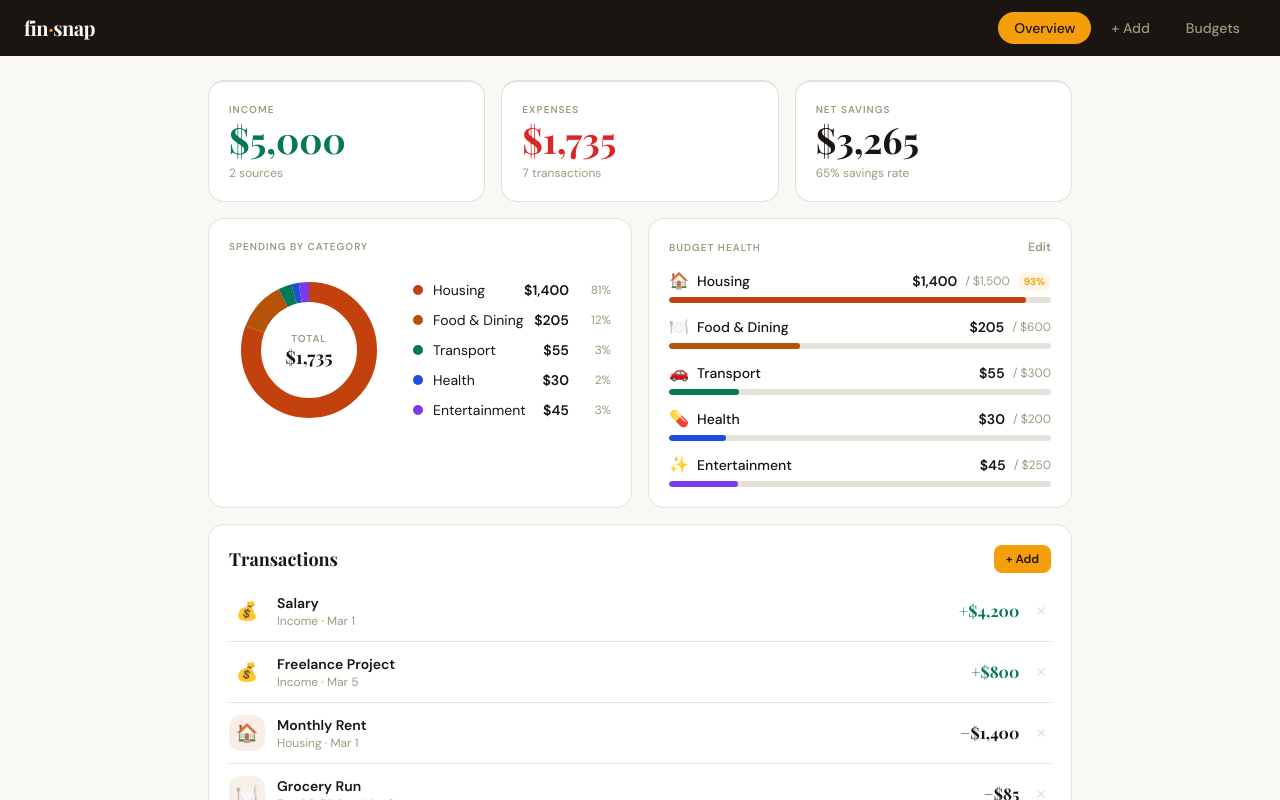
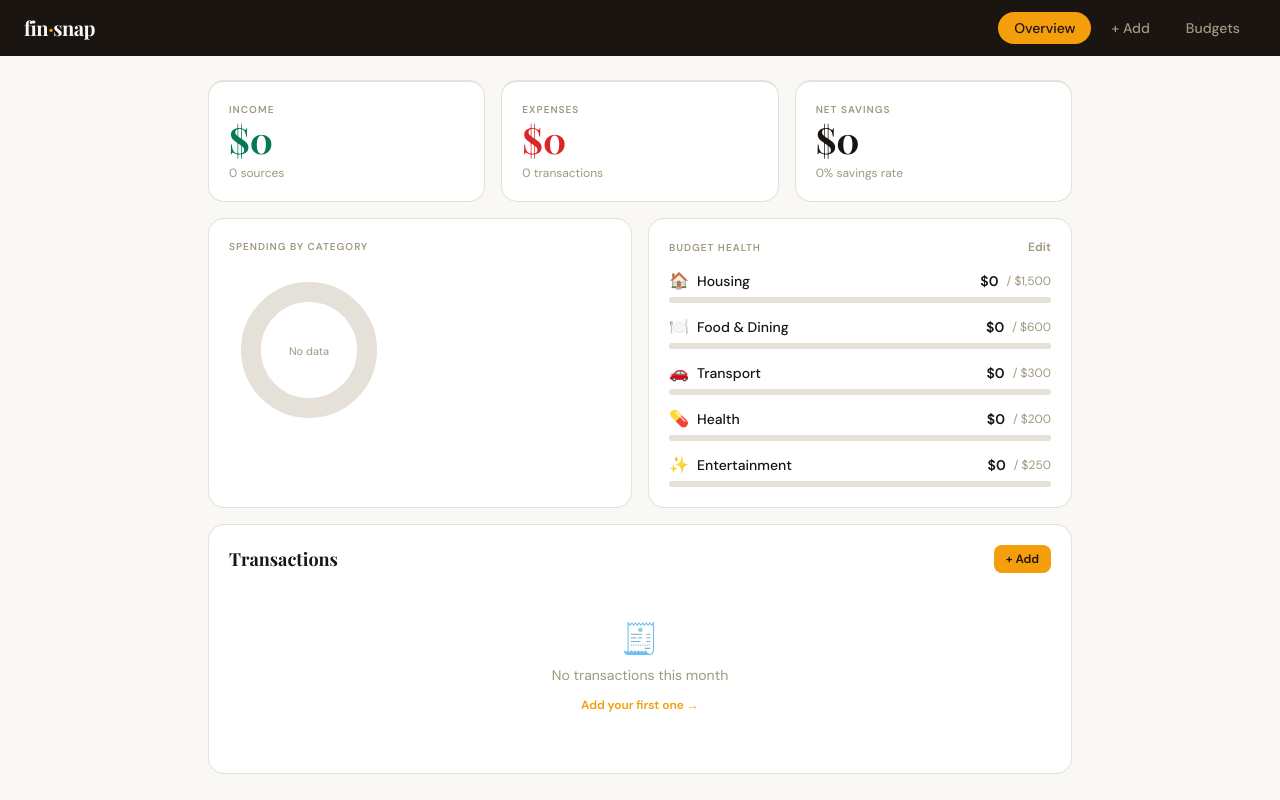
Before and after one commit to georgegoodluck/Fin-Snap, a Next.js app in the folder finsnap/: page / in a window 1280 px wide. Shown: the top 800 px of the page. Built offline with nearby package versions, Linux system fonts and the light colour scheme.

Commit message:
feat: wire useFinanceData hook, replace all mock data with real state

```diff
--- a/finsnap/app/page.tsx
+++ b/finsnap/app/page.tsx
@@ -1,6 +1,7 @@
 "use client";
 
 import { useState } from "react";
+import { useFinanceData } from "@/hooks/useFinanceData";
 import { Header } from "@/components/finance/Header";
 import { PageWrapper } from "@/components/finance/PageWrapper";
 import { StatsRow } from "@/components/finance/StatsRow";
@@ -9,102 +10,78 @@ import { BudgetHealthCard } from "@/components/finance/BudgetHealthCard";
 import { TransactionList } from "@/components/finance/TransactionList";
 import { AddTransactionForm } from "@/components/finance/AddTransactionForm";
 import { BudgetManager } from "@/components/finance/BudgetManager";
-import { CATEGORIES, DEFAULT_BUDGETS } from "@/lib/constants";
-import type { CategorySummary, Transaction } from "@/types/finance";
-
-// ── Mock data (replaced in Step 9) ──────────────────────────────────────────
-
-const mockTransactions: Transaction[] = [
-  { id: "1", type: "income", category: null, amount: 4200, description: "Salary", date: "2026-03-01" },
-  { id: "2", type: "income", category: null, amount: 800, description: "Freelance Project", date: "2026-03-05" },
-  { id: "3", type: "expense", category: "housing", amount: 1400, description: "Monthly Rent", date: "2026-03-01" },
-  { id: "4", type: "expense", category: "food", amount: 85, description: "Grocery Run", date: "2026-03-02" },
-  { id: "5", type: "expense", category: "food", amount: 120, description: "Restaurant Dinner", date: "2026-03-05" },
-  { id: "6", type: "expense", category: "transport", amount: 55, description: "Fuel", date: "2026-03-03" },
-  { id: "7", type: "expense", category: "health", amount: 30, description: "Pharmacy", date: "2026-03-05" },
-  { id: "8", type: "expense", category: "entertainment", amount: 45, description: "Netflix & Spotify", date: "2026-03-04" },
-];
-
-const mockSpend: Record<string, number> = {
-  housing: 1400,
-  food: 205,
-  transport: 55,
-  health: 30,
-  entertainment: 45,
-};
-
-const mockSummaries: CategorySummary[] = CATEGORIES.map((c) => {
-  const spent = mockSpend[c.id] ?? 0;
-  const budget = DEFAULT_BUDGETS[c.id];
-  return {
-    ...c,
-    spent,
-    budget,
-    remaining: budget - spent,
-    isOver: spent > budget,
-    percentUsed: budget > 0 ? Math.round((spent / budget) * 100) : 0,
-  };
-});
-
-// ── Page ─────────────────────────────────────────────────────────────────────
 
 type View = "dashboard" | "add" | "budgets";
 
 export default function Home() {
   const [view, setView] = useState<View>("dashboard");
+  const [activeMonth] = useState("2026-03");
+
+  const { store, derived, addTransaction, deleteTransaction, updateBudgets } =
+    useFinanceData(activeMonth);
+
+  const handleAdd = (txn: Parameters<typeof addTransaction>[0]) => {
+    addTransaction(txn);
+    setView("dashboard");
+  };
+
+  const handleSaveBudgets = (budgets: Parameters<typeof updateBudgets>[0]) => {
+    updateBudgets(budgets);
+    setView("dashboard");
+  };
 
   return (
     <main className="min-h-screen bg-paper">
       <Header view={view} onNavigate={setView} />
 
-      {/* ── Dashboard ───────────────────────────────────────────────────── */}
+      {/*  Dashboard  */}
       {view === "dashboard" && (
         <PageWrapper>
           <StatsRow
-            income={5000}
-            expenses={1735}
-            savings={3265}
-            savingsRate={65}
-            incomeCount={2}
-            expenseCount={7}
+            income={derived.income}
+            expenses={derived.expenses}
+            savings={derived.savings}
+            savingsRate={derived.savingsRate}
+            incomeCount={derived.incomeCount}
+            expenseCount={derived.expenseCount}
           />
 
           <div className="grid grid-cols-1 md:grid-cols-2 gap-4 mt-4">
             <SpendingCard
-              categorySpend={mockSpend}
-              total={1735}
+              categorySpend={derived.categorySpend}
+              total={derived.expenses}
             />
             <BudgetHealthCard
-              summaries={mockSummaries}
+              summaries={derived.categorySummaries}
               onEditBudgets={() => setView("budgets")}
             />
           </div>
 
           <TransactionList
-            transactions={mockTransactions}
-            onDelete={(id) => console.log("delete", id)}
+            transactions={derived.monthTxns}
+            onDelete={deleteTransaction}
             onAdd={() => setView("add")}
           />
         </PageWrapper>
       )}
 
-      {/* ── Add Transaction ─────────────────────────────────────────────── */}
+      {/*  Add Transaction  */}
       {view === "add" && (
         <PageWrapper narrow>
           <AddTransactionForm
-            onAdd={(txn) => console.log("add", txn)}
+            onAdd={handleAdd}
             onBack={() => setView("dashboard")}
           />
         </PageWrapper>
       )}
 
-      {/* ── Budget Manager ──────────────────────────────────────────────── */}
+      {/*  Budget Manager  */}
       {view === "budgets" && (
         <PageWrapper narrow>
           <BudgetManager
-            summaries={mockSummaries}
-            budgets={DEFAULT_BUDGETS}
-            onSave={(b) => console.log("save budgets", b)}
+            summaries={derived.categorySummaries}
+            budgets={store.budgets}
+            onSave={handleSaveBudgets}
             onBack={() => setView("dashboard")}
           />
         </PageWrapper>
```
